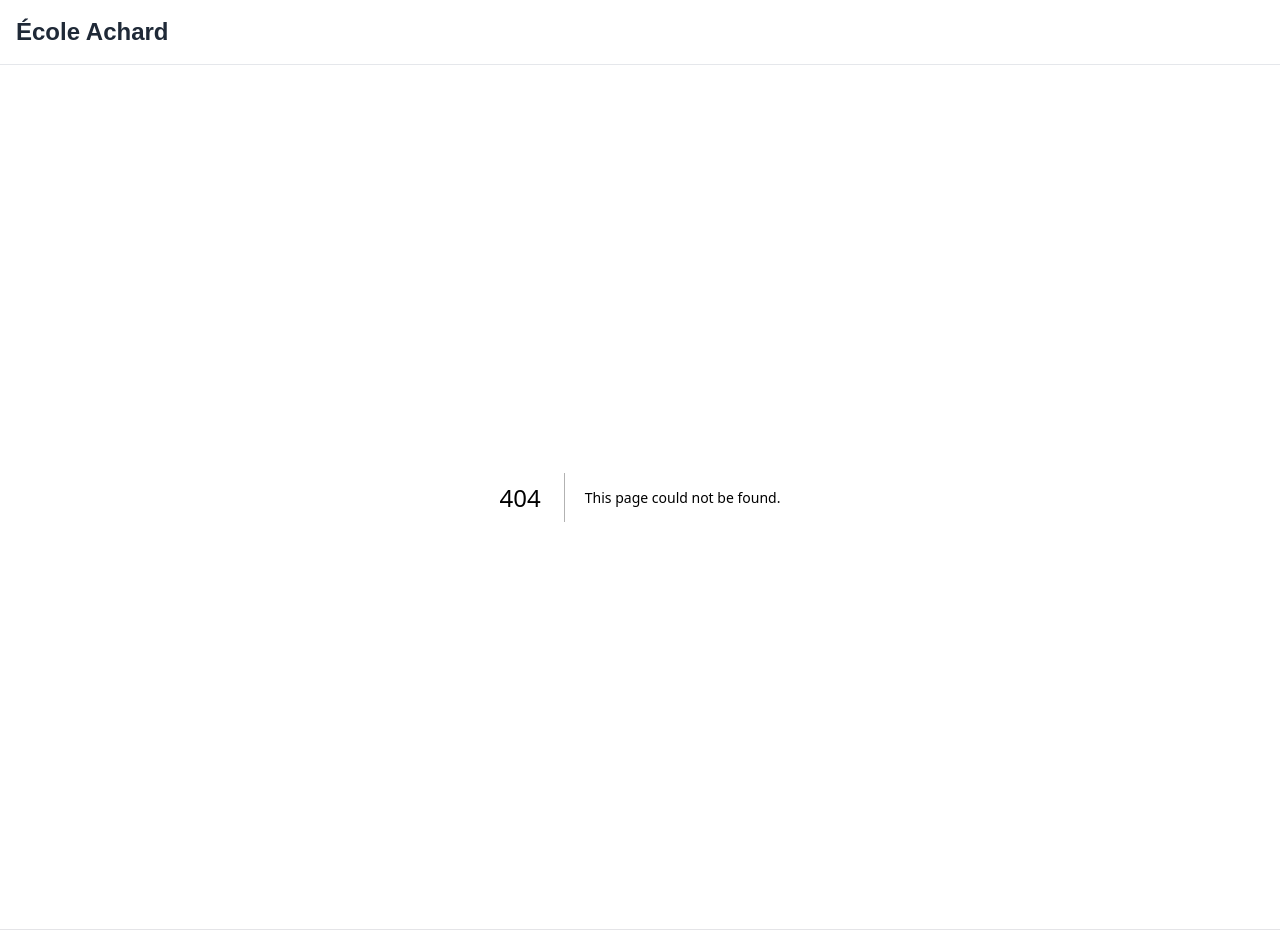
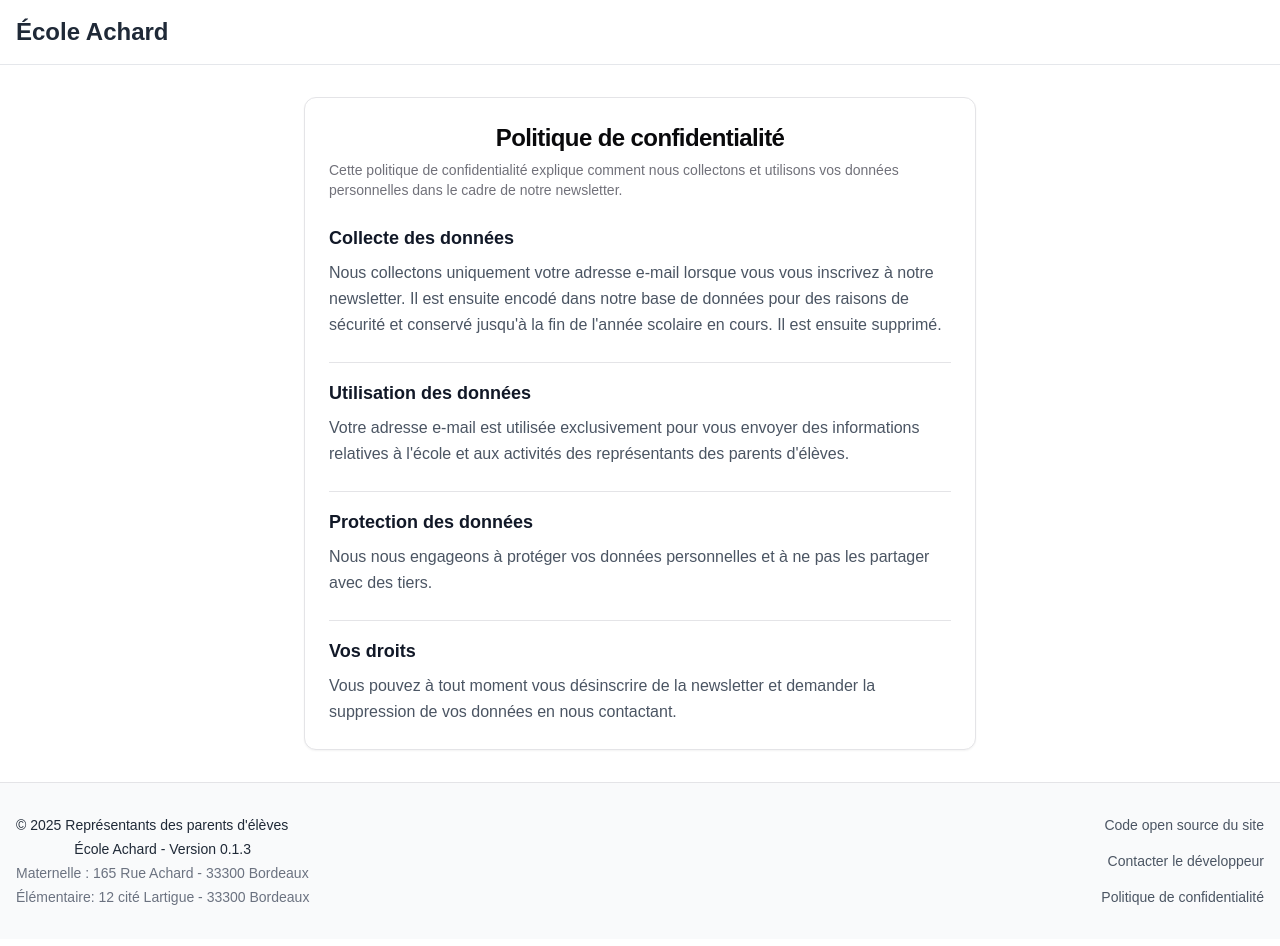
Before and after one commit to AlexTraveylan/school-newsletter, a Next.js app: page /policy in a window 1280 px wide. Before the commit this address had no page. Shown: the top 946 px of the page. Built offline with nearby package versions, Linux system fonts and the light colour scheme.

Commit message:
Enhance footer and header components with improved layout and links; add privacy policy page and separator component

```diff
--- a/app/(composants)/footer.tsx
+++ b/app/(composants)/footer.tsx
@@ -1,15 +1,53 @@
 import settings from "@/package.json"
-import { FC } from "react"
+import Link from "next/link"
 
-const Footer: FC = () => {
+const Footer = () => {
   return (
-    <footer className="border-t py-4 px-4">
-      <div className="container mx-auto text-center text-sm text-gray-600">
-        <p>
-          © {new Date().getFullYear()}{" "}
-          {"Représentants des parents d'élèves - École Achard"}
-        </p>
-        <p>Version {settings.version}</p>
+    <footer className="border-t bg-gray-50 text-sm">
+      <div className="container mx-auto px-4 py-8">
+        <div className="flex flex-col md:flex-row justify-between items-center gap-8">
+          {/* Left section */}
+          <div className="text-center md:text-left">
+            <p className="text-gray-800">
+              © {new Date().getFullYear()} {"Représentants des parents d'élèves"}
+            </p>
+            <p className="text-gray-800 text-sm mt-1 text-center">
+              {"École Achard - Version"} {settings.version}
+            </p>
+            <p className="text-gray-500 text-sm mt-1">
+              {"Maternelle : 165 Rue Achard - 33300 Bordeaux"}
+            </p>
+            <p className="text-gray-500 text-sm mt-1">
+              {"Élémentaire: 12 cité Lartigue - 33300 Bordeaux"}
+            </p>
+          </div>
+
+          {/* Right section */}
+          <div className="flex flex-col gap-4">
+            <a
+              href="https://github.com/AlexTraveylan/school-newsletter"
+              target="_blank"
+              rel="noopener noreferrer"
+              className="text-gray-600 hover:text-gray-900 transition-colors duration-200 text-center md:text-right"
+            >
+              {"Code open source du site"}
+            </a>
+            <a
+              href="https://www.alextraveylan.fr/fr/contact"
+              target="_blank"
+              rel="noopener noreferrer"
+              className="text-gray-600 hover:text-gray-900 transition-colors duration-200 text-center md:text-right"
+            >
+              {"Contacter le développeur"}
+            </a>
+            <Link
+              href="/policy"
+              className="text-gray-600 hover:text-gray-900 transition-colors duration-200 text-center md:text-right"
+            >
+              {"Politique de confidentialité"}
+            </Link>
+          </div>
+        </div>
       </div>
     </footer>
   )
--- a/app/(composants)/header.tsx
+++ b/app/(composants)/header.tsx
@@ -1,3 +1,4 @@
+import Link from "next/link"
 import { FC } from "react"
 
 const Header: FC = () => {
@@ -5,7 +6,9 @@ const Header: FC = () => {
     <header className="w-full bg-white border-b border-gray-200">
       <div className="container mx-auto px-4 py-4">
         <div className="flex items-center justify-between">
-          <h1 className="text-2xl font-bold text-gray-800">{"École Achard"}</h1>
+          <Link href={"/"} className="text-2xl font-bold text-gray-800">
+            {"École Achard"}
+          </Link>
         </div>
       </div>
     </header>
--- /dev/null
+++ b/app/(composants)/policy/page.tsx
@@ -0,0 +1,65 @@
+import {
+  Card,
+  CardContent,
+  CardDescription,
+  CardHeader,
+  CardTitle,
+} from "@/components/ui/card"
+import { Separator } from "@/components/ui/separator"
+
+type Policy = {
+  title: string
+  content: string
+}
+const policies: Policy[] = [
+  {
+    title: "Collecte des données",
+    content:
+      "Nous collectons uniquement votre adresse e-mail lorsque vous vous inscrivez à notre newsletter. Il est ensuite encodé dans notre base de données pour des raisons de sécurité et conservé jusqu'à la fin de l'année scolaire en cours. Il est ensuite supprimé.",
+  },
+  {
+    title: "Utilisation des données",
+    content:
+      "Votre adresse e-mail est utilisée exclusivement pour vous envoyer des informations relatives à l'école et aux activités des représentants des parents d'élèves.",
+  },
+  {
+    title: "Protection des données",
+    content:
+      "Nous nous engageons à protéger vos données personnelles et à ne pas les partager avec des tiers.",
+  },
+  {
+    title: "Vos droits",
+    content:
+      "Vous pouvez à tout moment vous désinscrire de la newsletter et demander la suppression de vos données en nous contactant.",
+  },
+]
+
+export default function PolicyPage() {
+  return (
+    <div className="max-w-2xl mx-auto">
+      <Card className="shadow-sm">
+        <CardHeader>
+          <CardTitle className="text-2xl font-bold text-center">
+            {"Politique de confidentialité"}
+          </CardTitle>
+          <CardDescription>
+            {
+              "Cette politique de confidentialité explique comment nous collectons et utilisons vos données personnelles dans le cadre de notre newsletter."
+            }
+          </CardDescription>
+        </CardHeader>
+        <CardContent>
+          <div className="space-y-6">
+            {policies.map((policy, index) => (
+              <div key={index} className="space-y-2">
+                {index > 0 && <Separator className="my-4" />}
+                <h3 className="text-lg font-semibold text-gray-900">{policy.title}</h3>
+                <p className="text-gray-600 leading-relaxed">{policy.content}</p>
+              </div>
+            ))}
+          </div>
+        </CardContent>
+      </Card>
+    </div>
+  )
+}
--- /dev/null
+++ b/components/ui/separator.tsx
@@ -0,0 +1,31 @@
+"use client"
+
+import * as React from "react"
+import * as SeparatorPrimitive from "@radix-ui/react-separator"
+
+import { cn } from "@/lib/utils"
+
+const Separator = React.forwardRef<
+  React.ElementRef<typeof SeparatorPrimitive.Root>,
+  React.ComponentPropsWithoutRef<typeof SeparatorPrimitive.Root>
+>(
+  (
+    { className, orientation = "horizontal", decorative = true, ...props },
+    ref
+  ) => (
+    <SeparatorPrimitive.Root
+      ref={ref}
+      decorative={decorative}
+      orientation={orientation}
+      className={cn(
+        "shrink-0 bg-border",
+        orientation === "horizontal" ? "h-[1px] w-full" : "h-full w-[1px]",
+        className
+      )}
+      {...props}
+    />
+  )
+)
+Separator.displayName = SeparatorPrimitive.Root.displayName
+
+export { Separator }
--- a/package.json
+++ b/package.json
@@ -11,6 +11,7 @@
   "dependencies": {
     "@hookform/resolvers": "^4.1.0",
     "@radix-ui/react-label": "^2.1.2",
+    "@radix-ui/react-separator": "^1.1.2",
     "@radix-ui/react-slot": "^1.1.2",
     "@types/jsonwebtoken": "^9.0.8",
     "@vercel/edge-config": "^1.4.0",
```
Also changed, not shown: 1 other file (tests, documents, lock files or other folders).
